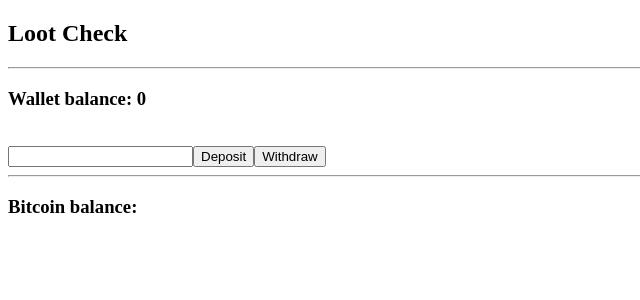
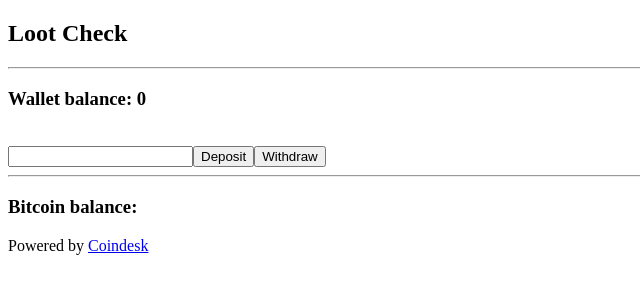
Before and after one commit to Kainanpr/lootcheck, a React app: page / in a window 1280 px wide. Shown: the top 300 px of the page, without its empty margins (0-640 px from the left). Built offline with nearby package versions, Linux system fonts and the light colour scheme; no server answers; what sfcookies would draw is missing.

Commit message:
[new feature|test] - contains a link to the coindesk price page

```diff
--- a/src/components/App.js
+++ b/src/components/App.js
@@ -9,6 +9,7 @@
     <Wallet />
     <hr />
     <Loot />
+    <div>Powered by <a target="_blank" href="https://www.coindesk.com/price">Coindesk</a></div>
   </div>
 );
 
```
Also changed, not shown: 2 other files (tests, documents, lock files or other folders).
